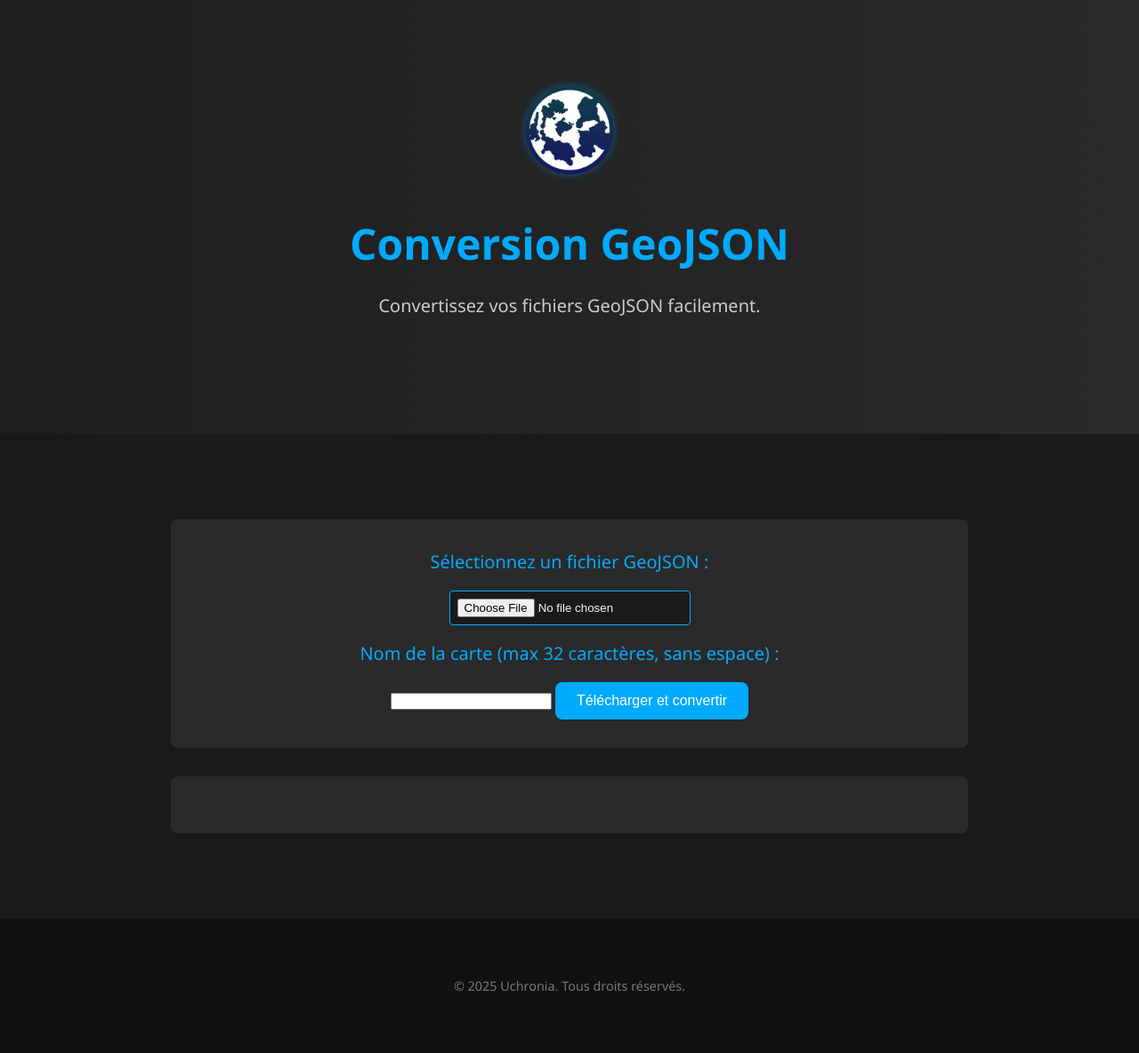
After one commit to UchroniaProject/Uchro-Site, a Django app: page /conversion/ in a window 1280 px wide. The commit adds this page. Shown: the whole page at 89% size. Run offline with Django 5.2, Linux system fonts and the light colour scheme; some libraries are stand-ins or nearby versions.

Commit message:
Réactivation de la page de conversion GeoJSON

```diff
--- /dev/null
+++ b/UchroProject/Home/static/scripts/script_conversion.js
@@ -0,0 +1,149 @@
+document.getElementById('uploadForm').addEventListener('submit', function(event) {
+    event.preventDefault();
+
+    const fileInput = document.getElementById('file');
+    const file = fileInput.files[0];
+    const mapNameInput = document.getElementById('mapName');
+    const mapName = mapNameInput.value.trim().replaceAll(' ', '_');
+
+
+    if (!file) {
+        document.getElementById('result').innerHTML = 'Veuillez sélectionner un fichier.';
+        return;
+    }
+
+    if (!mapName) {
+        document.getElementById('result').innerHTML = 'Veuillez entrer un nom pour la carte.';
+        return;
+    }
+
+    if (!/^[a-zA-Z0-9_]{1,32}$/.test(mapName)) {
+        document.getElementById('result').innerHTML = 'Le nom de la carte ne doit contenir que des lettres, des chiffres et des underscores, sans espace, et faire moins de 32 caractères.';
+        return;
+    }
+
+    const reader = new FileReader();
+
+    reader.onload = function(e) {
+        const contents = e.target.result;
+        try {
+            const geojson = JSON.parse(contents);
+
+            // Collecter les attributs uniques de "properties" autres que "id", "neighbors" et "geometry"
+            const propertyAttributes = new Set();
+            geojson.features.forEach(feature => {
+                if (feature.properties) {
+                    Object.keys(feature.properties).forEach(key => {
+                        if (key !== 'id' && key !== 'neighbors' && key !== 'geometry') {
+                            propertyAttributes.add(key);
+                        }
+                    });
+                }
+            });
+
+            // Afficher les cases à cocher pour les attributs
+            const resultDiv = document.getElementById('result');
+            resultDiv.innerHTML = '<h2>Sélectionnez les attributs à conserver :</h2>';
+
+            const form = document.createElement('form');
+            form.id = 'attributesForm';
+
+            Array.from(propertyAttributes).forEach(attribute => {
+                const label = document.createElement('label');
+                const checkbox = document.createElement('input');
+                checkbox.type = 'checkbox';
+                checkbox.name = attribute;
+                checkbox.value = attribute;
+                checkbox.checked = true; // Par défaut, toutes les cases sont cochées
+                label.appendChild(checkbox);
+                label.appendChild(document.createTextNode(attribute));
+                form.appendChild(label);
+                form.appendChild(document.createElement('br'));
+            });
+
+            const submitButton = document.createElement('button');
+            submitButton.type = 'button';
+            submitButton.textContent = 'Valider';
+            submitButton.addEventListener('click', function() {
+                processGeoJSON(geojson);
+            });
+
+            form.appendChild(submitButton);
+            resultDiv.appendChild(form);
+
+        } catch (error) {
+            document.getElementById('result').innerHTML = 'Erreur lors de la lecture du fichier : ' + error.message;
+        }
+    };
+
+    reader.readAsText(file);
+});
+
+function processGeoJSON(geojson) {
+    // Récupérer les attributs sélectionnés
+    const selectedAttributes = Array.from(document.querySelectorAll('#attributesForm input[type="checkbox"]:checked')).map(checkbox => checkbox.value);
+
+    // Filtrer les propriétés en fonction des attributs sélectionnés
+    geojson.features.forEach(feature => {
+        if (feature.properties) {
+            const filteredProperties = { id: feature.properties.id, neighbors: feature.properties.neighbors };
+            selectedAttributes.forEach(attribute => {
+                if (feature.properties.hasOwnProperty(attribute)) {
+                    filteredProperties[attribute] = feature.properties[attribute];
+                }
+            });
+            feature.properties = filteredProperties;
+        }
+    });
+
+    // Valider le GeoJSON et ignorer les avertissements de la règle de la main droite
+    const hints = geojsonhint.hint(geojson).filter(hint => {
+        return hint.message !== "Polygons and MultiPolygons should follow the right-hand rule";
+    });
+
+    if (hints.length > 0) {
+        document.getElementById('result').innerHTML = 'Erreurs de validation GeoJSON : ' + JSON.stringify(hints);
+        return;
+    }
+
+    // Convertir le GeoJSON en chaîne de caractères avec le même formatage que le fichier d'entrée
+    const convertedGeojson = formatGeoJSON(geojson);
+
+    // Proposer un téléchargement
+    const blob = new Blob([convertedGeojson], { type: 'application/json' });
+    const url = URL.createObjectURL(blob);
+    const a = document.createElement('a');
+    a.href = url;
+    a.download = 'converted_' + mapName + '.geojson';
+    document.body.appendChild(a);
+    a.click();
+    document.body.removeChild(a);
+    URL.revokeObjectURL(url);
+}
+
+function formatGeoJSON(geojson) {
+    // Convertir chaque feature en chaîne de caractères avec le même formatage que le fichier d'entrée
+    let featuresString = '';
+    geojson.features.forEach((feature, index) => {
+        // L'usage du .stringify n'est pas parfait, les espaces entre clé et valeur disparaissent, mais c'est mieux que rien.
+        const featureString = JSON.stringify(feature, null);
+        featuresString += featureString;
+        if (index < geojson.features.length - 1) {
+            featuresString += ',\n';
+        }
+    });
+
+    // Construire la chaîne de caractères finale
+    const header = `{
+  "type": "FeatureCollection",
+  "name": "${mapName}",
+  "features": [
+`;
+    const footer = `
+  ]
+}
+`;
+    return header + featuresString + footer;
+    // Pour "annuler" le formatage et réduire la taille du .geojson, sélectionner la méthode en dessous
+    //return JSON.stringify(geojson)
+}
--- /dev/null
+++ b/UchroProject/Home/templates/conversion.html
@@ -0,0 +1,35 @@
+{% extends "master.html" %}
+{% load static %}
+
+{% block title %}
+  Convertisseur GeoJSON
+{% endblock %}
+
+{% block content %}
+<header>
+    <div class="container">
+        <a href="/" class="logo-link">
+            <img src="{% static 'Logo_UchroProject.png' %}" alt="Logo d'Uchronia" class="logo" />
+        </a>
+        <h1>Conversion GeoJSON</h1>
+        <p class="tagline">Convertissez vos fichiers GeoJSON facilement.</p>
+    </div>
+</header>
+
+<section class="about">
+    <div class="container">
+        <form id="uploadForm">
+            <label for="file">Sélectionnez un fichier GeoJSON :</label>
+            <input type="file" name="file" id="file" accept=".geojson">
+            <label for="mapName">Nom de la carte (max 32 caractères, sans espace) :</label>
+            <input type="text" name="mapName" id="mapName" required pattern="[a-zA-Z0-9_]{1,32}" title="Nom de la carte (max 32 caractères, sans espace)">
+            <button type="submit">Télécharger et convertir</button>
+        </form>
+        <div id="result"></div>
+    </div>
+</section>
+
+<script src="https://unpkg.com/geojsonhint@latest/geojsonhint.js"></script>
+<script src="{% static 'scripts/script_conversion.js' %}""></script>
+
+{% endblock %}
--- a/UchroProject/Home/templates/main.html
+++ b/UchroProject/Home/templates/main.html
@@ -17,6 +17,9 @@
       <a href="https://discord.gg/UdZ3gcdeCC" class="discord-button" target="_blank" rel="noopener noreferrer">
         Rejoindre le Discord
       </a>
+      <a href="/conversion" class="discord-button" target="_blank" rel="noopener noreferrer">
+        Convertisseur GeoJSON
+      </a>
     </div>
   </header>
 
--- a/UchroProject/Home/urls.py
+++ b/UchroProject/Home/urls.py
@@ -3,4 +3,5 @@ from . import views
 
 urlpatterns = [
     path('', views.main, name='main'),
+    path('conversion/', views.convertisseur_geojson, name="convertisseur_geojson"),
 ]
--- a/UchroProject/Home/views.py
+++ b/UchroProject/Home/views.py
@@ -6,3 +6,7 @@ from django.template import loader
 def main(request):
   template = loader.get_template('main.html')
   return HttpResponse(template.render())
+
+def convertisseur_geojson(request):
+  template = loader.get_template('conversion.html')
+  return HttpResponse(template.render())
```
